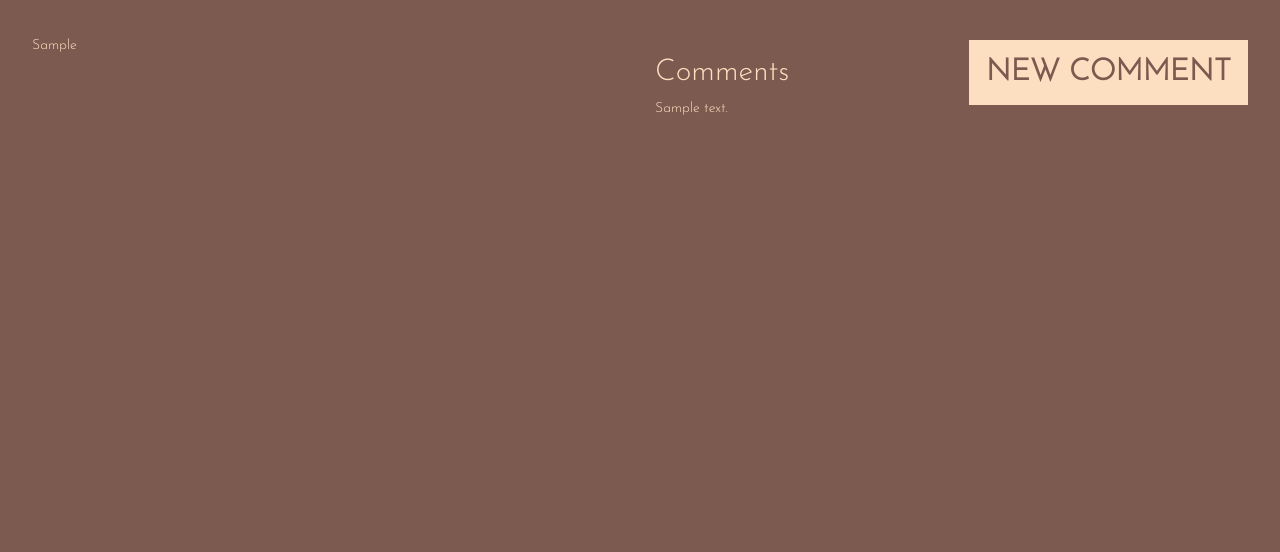
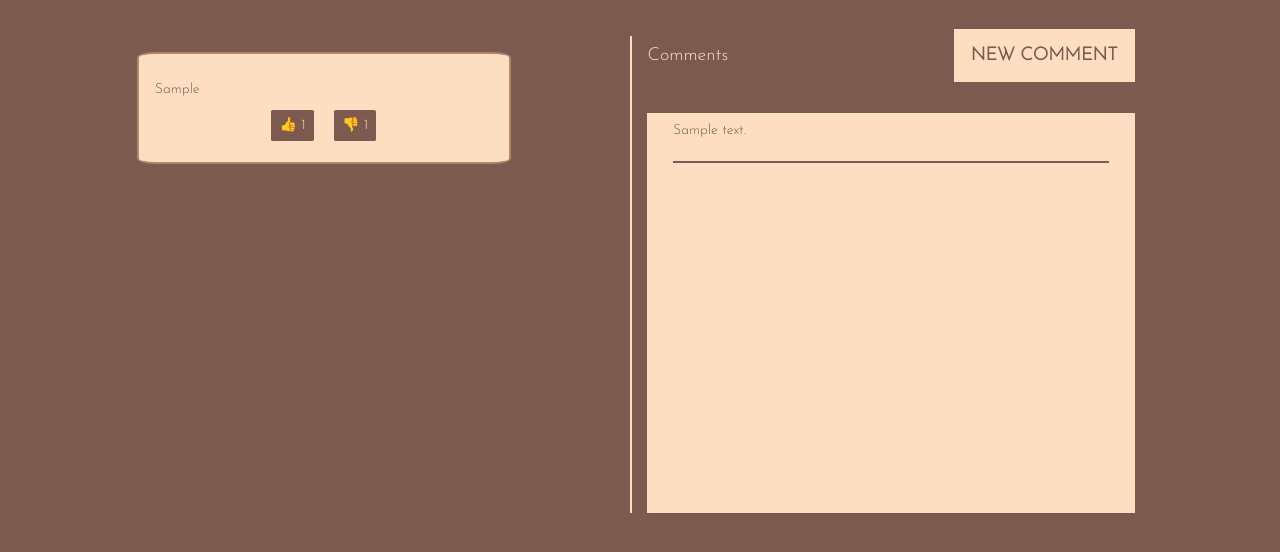
Before and after one commit to emmakamau/Pitch-Me, a Flask app: page /pitch/comments/1 in a window 1280 px wide. Shown: the part 78-630 px from the top of the page. Run offline with Flask 2, Linux system fonts and the light colour scheme; tables that the repository leaves empty hold one stand-in row (values such as "Sample post"); some libraries are stand-ins or nearby versions.

Commit message:
Style display for each pitch

```diff
--- a/app/main/views.py
+++ b/app/main/views.py
@@ -80,7 +80,7 @@ def upvote(id):
    pitch = Pitch.query.get(id)
    new_vote = Upvote(pitch = pitch, upvote = 1, user_id = current_user.id)
    new_vote.save_upvote()
-   return redirect(url_for('main.index'))
+   return redirect('/pitch/comments/{pitch_id}'.format(pitch_id=id))
 
 # Downvote
 @main.route('/downvotes/<int:id>', methods=['GET', 'POST'])
@@ -89,7 +89,7 @@ def downvote(id):
    pitch = Pitch.query.get(id)
    new_downvote = Downvote(pitch = pitch,downvote = 1, user_id=current_user.id)
    new_downvote.save_downvote()
-   return redirect(url_for('main.index'))
+   return redirect('/pitch/comments/{pitch_id}'.format(pitch_id=id))
 
 # Add Comment for particular pitch
 @main.route('/add/comments/<int:id>', methods=['GET', 'POST'])
--- a/app/static/css/index.css
+++ b/app/static/css/index.css
@@ -40,7 +40,6 @@ body{
     background-color:#FCDEC0;
     color:#7D5A50;
     font-weight: bolder;
-    font-size: large;
     border: 1px solid #7D5A50;
     width: 10vw;
 }
@@ -314,6 +313,26 @@ ul,li{
     color: #FCDEC0;
 }
 
+.pitch-card-comments{
+    height: 40rem;
+    max-height:40rem;
+    overflow-y:auto;
+    margin-top: 6vh;
+    background-color: #FCDEC0;
+    color: #7D5A50;
+    padding: 1vh 2vw;
+}
+
+.pitch-card-main{
+    border-left: #FCDEC0 solid 2px;
+}
+
+.comment-separator{
+    border:#7D5A50 solid 1px;
+}
+
+
+
 /* Media Queries */
 
 /* Extra small devices (phones, 600px and down) */
--- a/app/templates/display-comments.html
+++ b/app/templates/display-comments.html
@@ -3,19 +3,36 @@
 {% block content %}
 <div class="display-comments">
     <div class="row">
-        <div class="col-md-6">
-            {{pitch.pitch}}
+        <div class="col-md-1"></div>
+        <div class="col-md-5 pitch-card pitch-card-display">
+            <div class="card pitch-card-each">
+                <div class="card-body">
+                    <h5 class="card-title"></h5>
+                    <p class="card-text">{{pitch.pitch}}</p>
+                    <!-- <span>Authored By: {{pitch.user_id}}</span><br> -->
+                    <div class="vote-section" align="center">
+                        <p>
+                            <a href="/upvotes/{{pitch.id}}" class="btn-success"><span>&#128077;
+                                    {{pitch.upvotes.count()}}</span></a>
+                            <a href="/downvotes/{{pitch.id}}" class="btn-success"><span>&#128078;
+                                    {{pitch.downvotes.count()}}</span></a>
+                        </p>
                     </div>
-        <div class="col-md-6">
-            <h2>Comments<span class="new-comment-btn">
-                <a class="btn-primary"
-                    href="/add/comments/{{pitch.id}}">
+                </div>
+            </div>
+        </div>
+        <div class="col-md-1"></div>
+        <div class="col-md-5 pitch-card-main">
+            <h4>Comments<span class="new-comment-btn">
+                    <a class="btn-primary" href="/add/comments/{{pitch.id}}">
                         NEW COMMENT
                     </a>
-            </span></h2>
+                </span></h4>
+            <div class="pitch-card-comments">
                 {% if comments %}
                 {% for comment in comments %}
                 <p>{{comment.comment}}</p>
+                <hr class="comment-separator">
                 {% endfor %}
                 {%else%}
                 <p>No comments available for this pitch.</p>
@@ -23,4 +40,5 @@
             </div>
         </div>
     </div>
+</div>
 {% endblock %}
--- a/config.py
+++ b/config.py
@@ -3,7 +3,7 @@ import os
 
 class Config:
     password = os.environ.get('SQL_PASSWORD')
-    SQLALCHEMY_DATABASE_URI = 'postgresql+psycopg2://postgres:GenZ|0420@localhost/pitchme'
+    SQLALCHEMY_DATABASE_URI = 'postgresql+psycopg2://postgres:{}@localhost/pitchme'.format(password)
     SECRET_KEY = os.environ.get('SECRET_KEY')
     UPLOADED_PHOTOS_DEST ='app/static/photos'
 
```
Also changed, not shown: app/templates/profile/profile.html (+4 -4 lines). Lines whose indentation alone changed are shown as unchanged.
